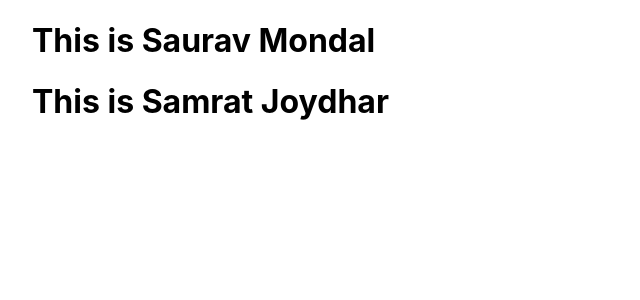
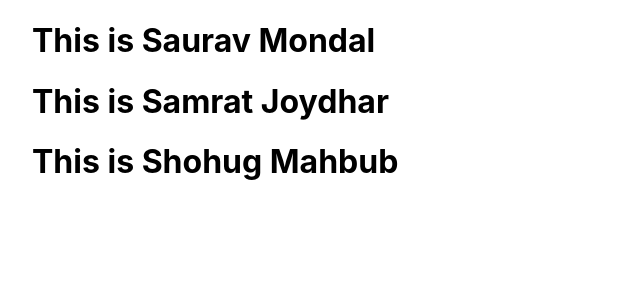
Before and after one commit to indrajith76/love_and_care, a Next.js app: page / in a window 1280 px wide. Shown: the top 300 px of the page, without its empty margins (0-640 px from the left). Built offline with nearby package versions, Linux system fonts and the light colour scheme.

Commit message:
testing shohug

```diff
--- a/pages/index.js
+++ b/pages/index.js
@@ -5,6 +5,7 @@ export default function Home() {
 		<div className={styles.container}>
 			<h1>This is Saurav Mondal</h1>
 			<h1>This is Samrat Joydhar</h1>
+			<h1>This is Shohug Mahbub</h1>
 		</div>
 	);
 }
```
